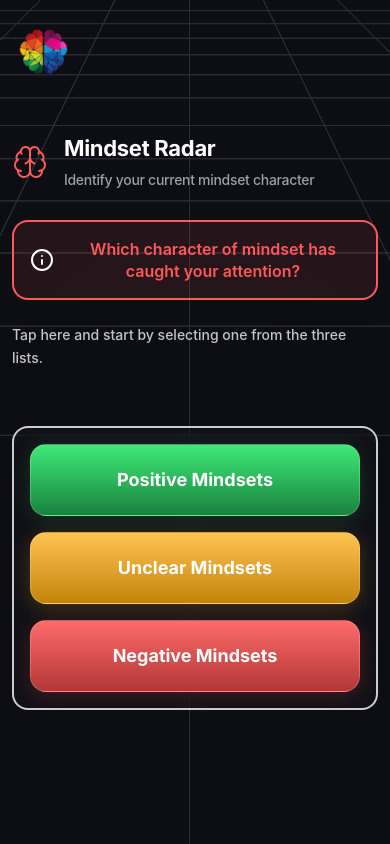
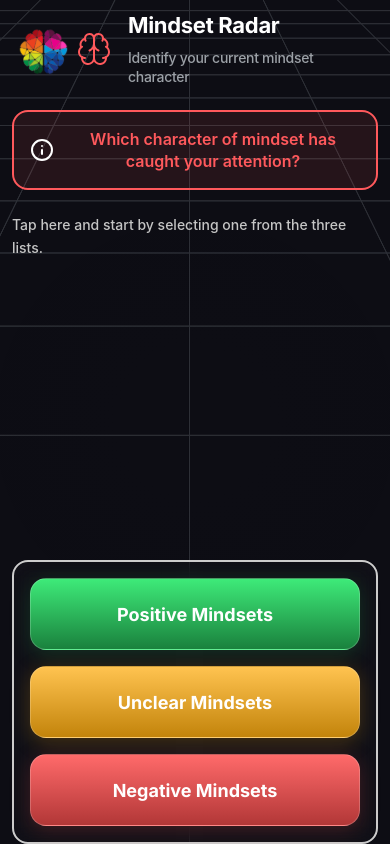
Before and after one commit to HafizAbeer/mind-set-1, a React (Vite) app: page /mindset-select in a window 390 px wide. Built offline with nearby package versions, Linux system fonts and the light colour scheme; a web font is replaced by a local one.

Commit message:
align mindset-select header to brain logo and pin button card to bottom

```diff
--- a/src/pages/MindsetSelect.jsx
+++ b/src/pages/MindsetSelect.jsx
@@ -101,9 +101,9 @@ const MindsetSelect = () => {
               <div className="h-full w-full bg-[radial-gradient(circle_at_50%_50%,rgba(255,255,255,0.05)_0%,transparent_70%)]" />
             </div>
 
-            <div className="relative z-10 flex w-full min-w-0 origin-top flex-col items-center gap-8 px-1 transition-all duration-300 mt-32 gap-10 px-3 md:mt-26 lg:mt-20 lg:gap-12 lg:scale-[0.9]">
+            <div className="relative z-10 mt-3 flex w-full min-w-0 flex-1 origin-top flex-col items-center justify-between gap-10 px-3 transition-all duration-300 lg:gap-12 lg:scale-[0.9]">
               <div className="flex min-h-0 w-full max-w-[956px] flex-col items-start gap-6 self-center sm:gap-[28px]">
-                <div className="flex min-h-[68px] w-full items-center gap-4 sm:gap-[16px]">
+                <div className="flex min-h-[68px] w-full items-center gap-4 pl-16 sm:gap-[16px] xl:pl-0">
                   <img
                     src={mindsetIcon}
                     alt="Icon"
```
